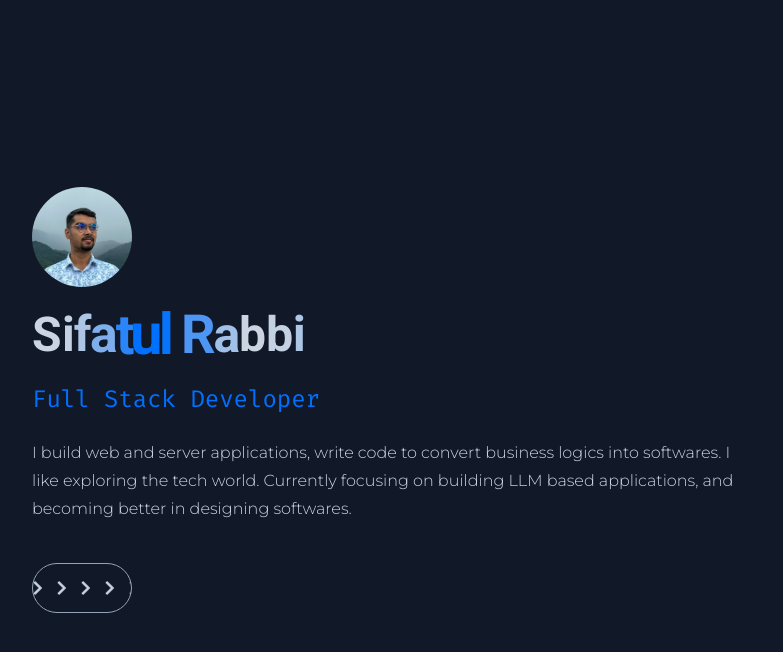
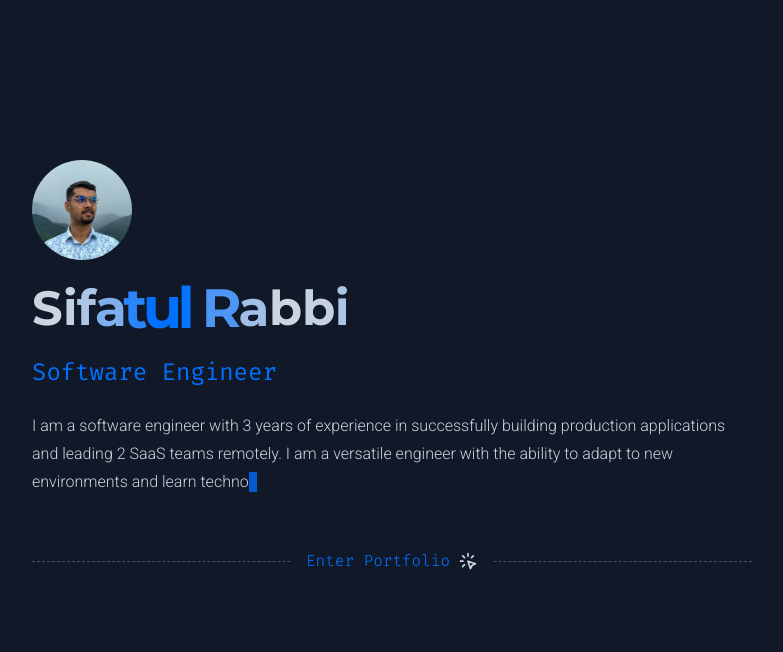
Before and after one commit to sifatulrabbi/sifatulrabbi.github.io, a React (Vite) app: page / in a window 1280 px wide. Shown: the top 652 px of the page, without its empty margins (248-1031 px from the left). Built offline with nearby package versions, Linux system fonts and the light colour scheme.

Commit message:
feat: add new perks

```diff
--- a/src/modules/HeroSection.tsx
+++ b/src/modules/HeroSection.tsx
@@ -1,10 +1,36 @@
-import React from "react";
-import { FaChevronRight } from "react-icons/fa";
+import React, { useEffect, useState } from "react";
+import { GiClick } from "react-icons/gi";
+import { TbClick } from "react-icons/tb";
 import { AnimatedText } from "@/components";
+
+const aboutmeWords =
+    "I am a software engineer with 3 years of experience in successfully building production applications and leading 2 SaaS teams remotely. I am a versatile engineer with the ability to adapt to new environments and learn technologies quickly. Currently, focused on backend engineering to pursue my interest in APIs, Software architectures, and distributed systems.".split(
+        "",
+    );
 
 const HeroSection: React.FC<{ setShowHero: (v: boolean) => void }> = ({
     setShowHero,
 }) => {
+    const [hoveringEnter, setHoveringEnter] = useState(false);
+    const [aboutme, setAboutme] = useState("");
+    const [engModeReady, setEngModeReady] = useState(false);
+
+    useEffect(() => {
+        (async () => {
+            setEngModeReady(false);
+            let buf = "";
+            await new Promise((r) => setTimeout(r, 1000));
+            for (let i = 0; i < aboutmeWords.length; i++) {
+                buf += aboutmeWords[i];
+                await new Promise((r) => setTimeout(r, 20));
+                setAboutme(buf);
+            }
+            if (window.origin.startsWith("http://localhost")) {
+                setEngModeReady(true);
+            }
+        })();
+    }, []);
+
     const handleShowDetails = () => setShowHero(false);
 
     return (
@@ -26,38 +52,55 @@ const HeroSection: React.FC<{ setShowHero: (v: boolean) => void }> = ({
                     ))}
                 </h1>
                 <h4 className="text-primary-400 font-mono text-xl md:text-2xl">
-                    Full Stack Developer
+                    Software Engineer
                 </h4>
                 <p className="prose prose-invert prose-slate max-w-full">
-                    I build web and server applications, write code to convert
-                    business logics into softwares. I like exploring the tech
-                    world. Currently focusing on building LLM based
-                    applications, and becoming better in designing softwares.
+                    {aboutme}
+                    <span className="inline-block mb-[-5px] h-5 w-2 bg-primary-400 cursor-blink"></span>
                 </p>
             </div>
 
-            <div className="flex flex-row items-center gap-4">
+            <div className="flex flex-col items-center gap-4">
                 <button
                     onClick={handleShowDetails}
-                    className="text-slate-300 rounded-full py-4 h-[50px] w-[100px] border border-slate-400 lg:hover:text-primary-400 lg:hover:border-primary-400 transition-colors duration-300 flex flex-row items-center justify-start overflow-hidden relative"
+                    className="text-slate-300 rounded-full py-4 h-[50px] w-full lg:hover:text-primary-400 lg:hover:border-primary-400 transition-colors duration-300 flex flex-row items-center justify-start overflow-hidden relative"
                 >
-                    <FaChevronRight className="hero-enter-btn" />
-                    <FaChevronRight
-                        className="hero-enter-btn"
-                        style={{ animationDelay: "0.4s" }}
-                    />
-                    <FaChevronRight
-                        className="hero-enter-btn"
-                        style={{ animationDelay: "0.8s" }}
-                    />
-                    <FaChevronRight
-                        className="hero-enter-btn"
-                        style={{ animationDelay: "1.2s" }}
-                    />
-                    <FaChevronRight
-                        className="hero-enter-btn"
-                        style={{ animationDelay: "1.6s" }}
-                    />
+                    {/*<FaChevronRight className="hero-enter-btn" />*/}
+                    <div className="absolute left-0 right-0 h-0 border-t border-dashed border-slate-600"></div>
+                    <p
+                        onMouseEnter={() => setHoveringEnter(true)}
+                        onMouseLeave={() => setHoveringEnter(false)}
+                        className="absolute top-1/2 left-1/2 -translate-y-1/2 -translate-x-1/2 bg-gray-900 flex gap-2 items-center min-w-max px-4 py-2 rounded-lg font-mono"
+                    >
+                        <span
+                            className={`${
+                                hoveringEnter
+                                    ? "text-primary-200"
+                                    : "text-primary-400"
+                            }`}
+                        >
+                            Enter Portfolio
+                        </span>
+                        <GiClick
+                            className={`text-lg text-slate-300 lg:hidden lg:invisible`}
+                        />
+                        <TbClick
+                            className={`text-xl text-slate-300 hidden invisible lg:visible lg:inline transition-transform ${
+                                hoveringEnter ? "scale-150" : "scale-100"
+                            }`}
+                        />
+                    </p>
+                </button>
+
+                <button
+                    onClick={handleShowDetails}
+                    className={`text-slate-400 rounded-lg p-2 lg:hover:text-primary-400 lg:hover:border-primary-400 transition-transform duration-500 flex flex-row items-center justify-start overflow-hidden relative font-mono text-sm border border-dashed border-slate-400 ${
+                        engModeReady
+                            ? "opacity-100 scale-100"
+                            : "opacity-0 scale-0"
+                    }`}
+                >
+                    <span className="text-slate-500">self</span>.terminal_mode()
                 </button>
             </div>
         </div>
--- a/src/styles/_anim.scss
+++ b/src/styles/_anim.scss
@@ -17,14 +17,27 @@
 .hero-enter-btn {
     position: absolute;
     left: -20px;
-    animation: indicator-anim 2s linear infinite;
+    animation: indicator-anim 10s linear infinite;
 
     @keyframes indicator-anim {
         from {
-            transform: translateX(0px);
+            left: -20px;
         }
         to {
-            transform: translateX(120px);
+            left: 120%;
         }
     }
 }
+
+.cursor-blink {
+    animation: cursor-blink 1s infinite;
+
+    @keyframes cursor-blink {
+        from {
+            opacity: 0;
+        }
+        to {
+            opacity: 1;
+        }
+    }
+}
--- a/tailwind.config.cjs
+++ b/tailwind.config.cjs
@@ -11,10 +11,10 @@ module.exports = {
                 },
             },
             fontFamily: {
-                // display: ["Montserrat", "sans-serif"],
-                display: ["Roboto", "sans-serif"],
+                display: ["Montserrat", "sans-serif"],
+                // display: ["Roboto", "sans-serif"],
                 // body: ["Karla", "sans-serif"],
-                body: ["Montserrat", "sans-serif"],
+                body: ["Roboto", "sans-serif"],
                 mono: ["Fira Code", "monospace"],
             },
         },
```
